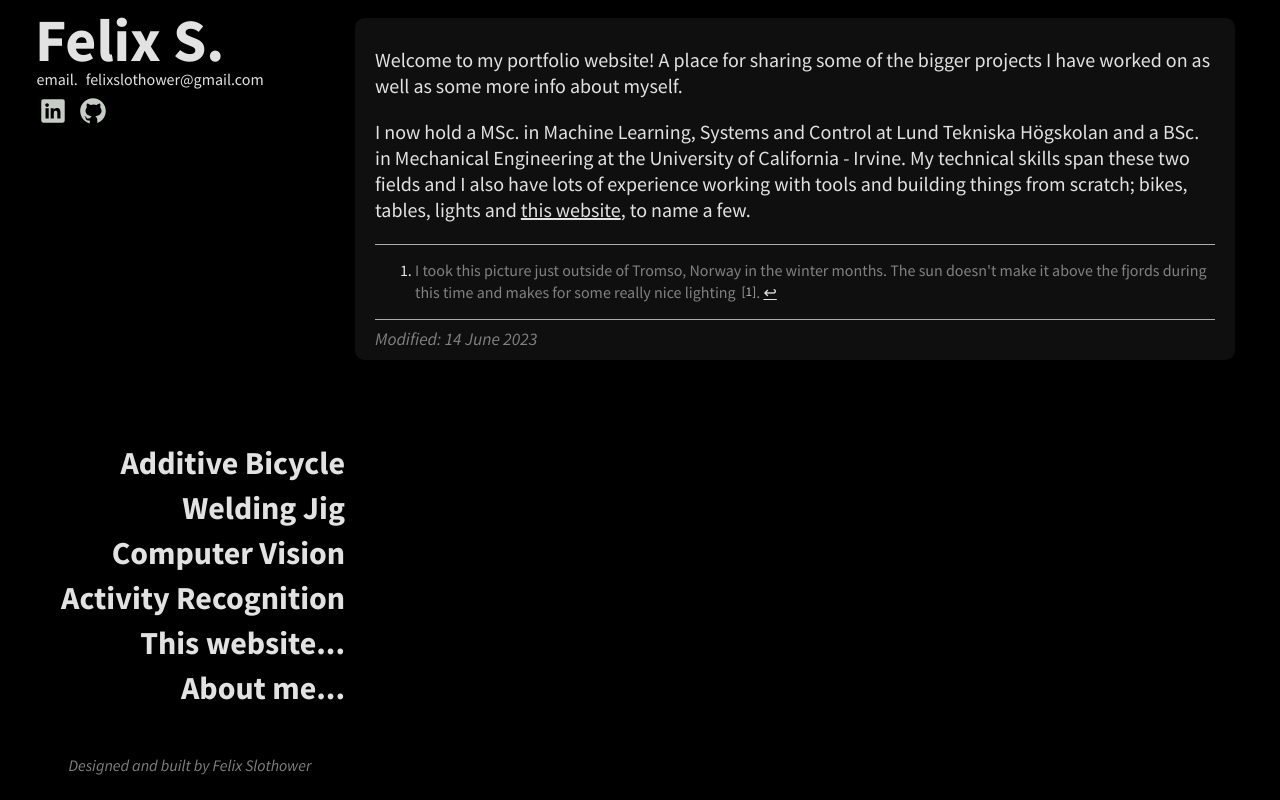
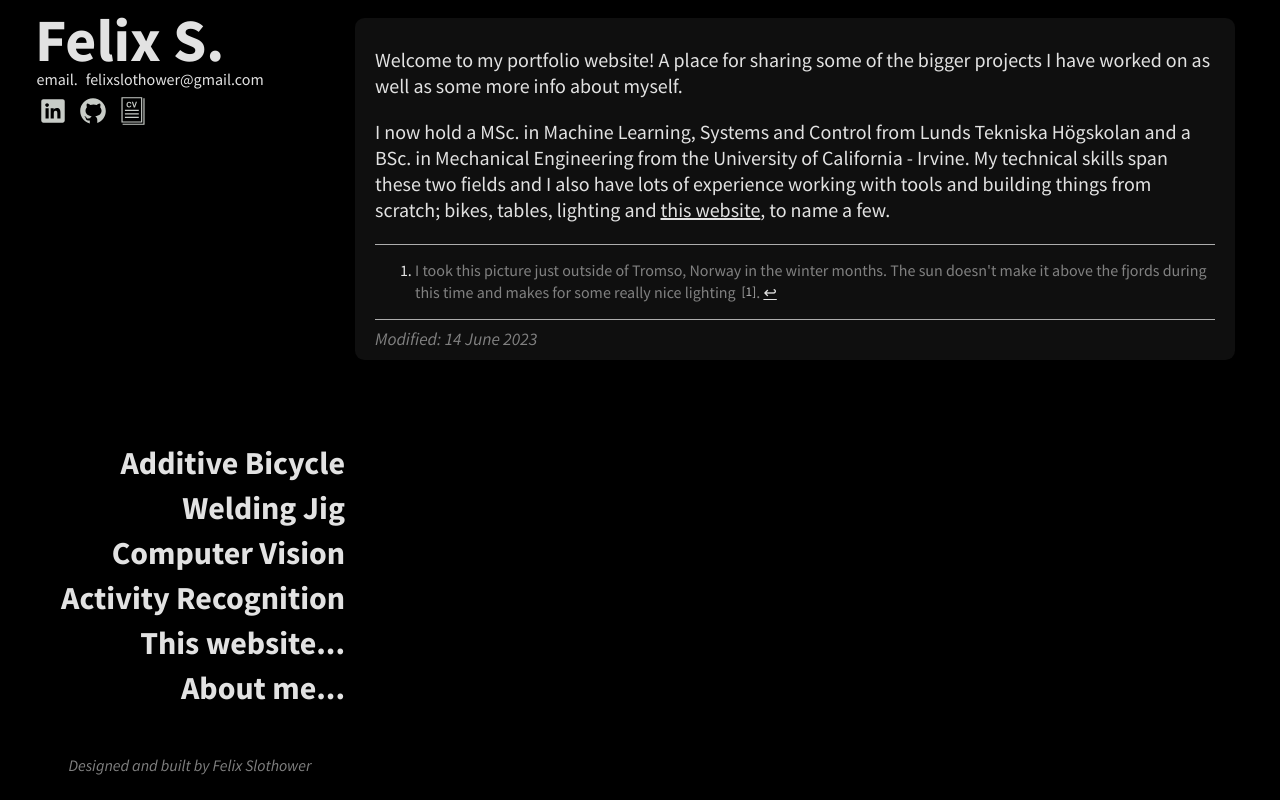
Before and after one commit to sl0thower/felixslothower.com, an Eleventy site: page content/index.md in a window 1280 px wide. Built offline with nearby package versions, Linux system fonts and the light colour scheme; Eleventy itself is replaced by a stand-in of ours; files that its build step writes are made by us from their sources; what outdent would draw is missing.

Commit message:
added cv and editing text

```diff
--- a/_includes/portfolio.njk
+++ b/_includes/portfolio.njk
@@ -11,12 +11,15 @@ layout: base.njk
 				<p>email.</p>
 				<p>felixslothower@gmail.com</p>
 			</div>
-			<div class="socials">
-				<a href="https://www.linkedin.com/in/felix-slothower-103a471a8/" class="socials-linkedin">
-					<img src="/assets/svgs/linkedin.svg" alt="linkedin-icon">
+			<div class="icons">
+				<a href="https://www.linkedin.com/in/felix-slothower-103a471a8/" class="icon-linkedin">
+					<img src="/assets/icons/linkedin.svg" alt="linkedin-icon">
 				</a>
-				<a href="https://github.com/sl0thower" class="socials-github">
-					<img src="/assets/svgs/github.svg" alt="github-icon">
+				<a href="https://github.com/sl0thower" class="icon-github">
+					<img src="/assets/icons/github.svg" alt="github-icon">
+				</a>
+				<a href="/assets/pdf/resume.pdf" class="icon-cv">
+					<img src="/assets/icons/cv.svg" alt="cv-icon">
 				</a>
 			</div>
 		</div>
--- a/content/index.md
+++ b/content/index.md
@@ -6,6 +6,6 @@ layout: "portfolio-landing-page.njk"
 
 Welcome to my portfolio website! A place for sharing some of the bigger projects I have worked on as well as some more info about myself.
 
-I now hold a MSc. in Machine Learning, Systems and Control at Lund Tekniska Högskolan and a BSc. in Mechanical Engineering at the University of California - Irvine. My technical skills span these two fields and I also have lots of experience working with tools and building things from scratch; bikes, tables, lights and [this website](../../portfolio/this_website/index.html), to name a few.
+I now hold a MSc. in Machine Learning, Systems and Control from Lunds Tekniska Högskolan and a BSc. in Mechanical Engineering from the University of California - Irvine. My technical skills span these two fields and I also have lots of experience working with tools and building things from scratch; bikes, tables, lighting and [this website](../../portfolio/this_website/index.html), to name a few.
 
 [^none]:I took this picture just outside of Tromso, Norway in the winter months. The sun doesn't make it above the fjords during this time and makes for some really nice lighting [^none].
--- a/public/css/index.css
+++ b/public/css/index.css
@@ -262,17 +262,14 @@ picture.img_row img {
 	margin: 0px;
 }
 
-.socials {
+.icons {
 	display: grid;
-	grid-template-columns: 40px 40px 1fr;
+	grid-template-columns: 40px 40px 40px 1fr;
 }
 
-.socials-linkedin img {
-	margin:0;
-}
-
-.socials-github img {
-	margin:0;
+.icons a img {
+	margin: 0px;
+	border-radius: 0px;
 }
 
 .sobel {
```
Also changed, not shown: public/assets/icons/cv.svg (added), public/assets/icons/github.svg (renamed from public/assets/svgs/github.svg), public/assets/icons/linkedin.svg (renamed from public/assets/svgs/linkedin.svg), 2 other files.
